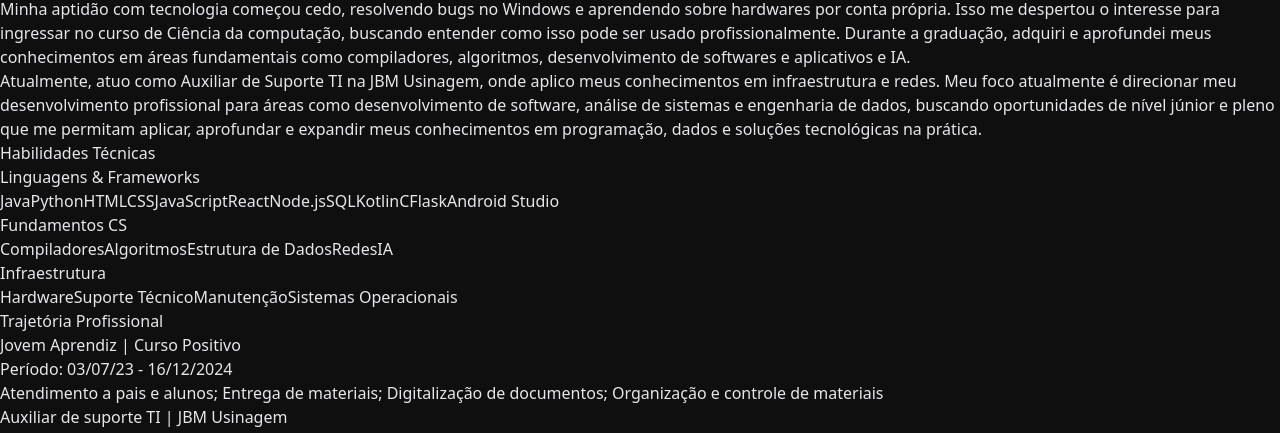
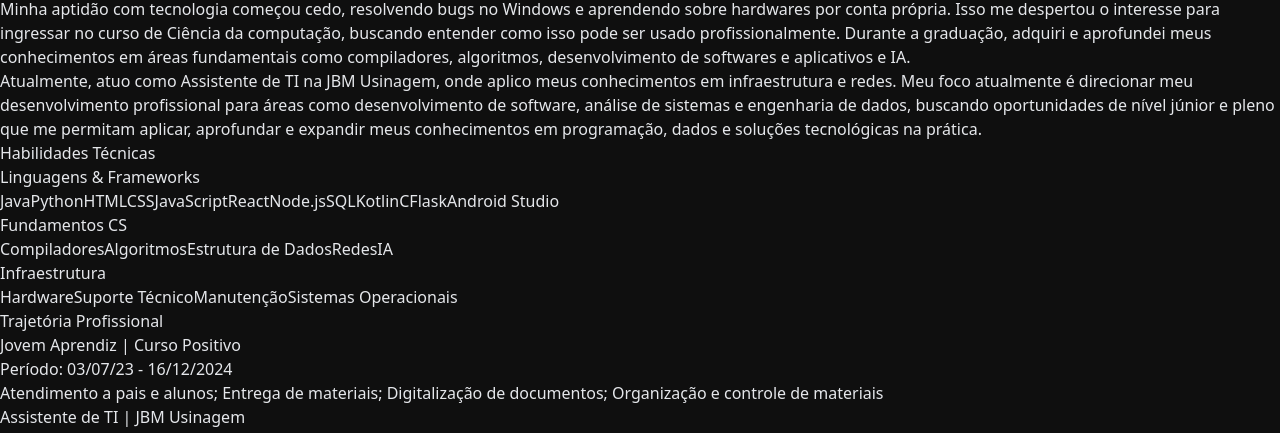
Before and after one commit to JoseVitor0/portfolio-jose-vitor, a React (Vite) app: page / in a window 1280 px wide. Shown: the part 519-952 px from the top of the page. Built offline with nearby package versions, Linux system fonts and the light colour scheme.

Commit message:
update função

```diff
--- a/src/App.jsx
+++ b/src/App.jsx
@@ -179,7 +179,7 @@
                   Durante a graduação, adquiri e aprofundei meus conhecimentos em áreas fundamentais como compiladores, algoritmos, desenvolvimento de softwares e aplicativos e IA.
                 </p>
                 <p>
-                  Atualmente, atuo como <span className="text-purple-300 font-medium">Auxiliar de Suporte TI</span> na JBM Usinagem, onde aplico meus conhecimentos em infraestrutura e redes.
+                  Atualmente, atuo como <span className="text-purple-300 font-medium">Assistente de TI</span> na JBM Usinagem, onde aplico meus conhecimentos em infraestrutura e redes.
                   Meu foco atualmente é direcionar meu desenvolvimento profissional para áreas como desenvolvimento de software, análise de sistemas e engenharia de dados, buscando oportunidades de nível júnior e pleno que me permitam aplicar,
                    aprofundar e expandir meus conhecimentos em programação, dados e soluções tecnológicas na prática.
                 </p>
@@ -241,7 +241,7 @@
                 </p>
               </li>
               <li>
-                <span className="font-bold text-gray-200">Auxiliar de suporte TI | JBM Usinagem</span>
+                <span className="font-bold text-gray-200">Assistente de TI | JBM Usinagem</span>
                 <p className="ml-4 text-gray-400 text-sm">
                   Período: 24/02/2025 - atual <br />
                   Suporte técnico em hardware, software e redes, solucionando problemas e garantindo a manutenção de equipamentos.
```
